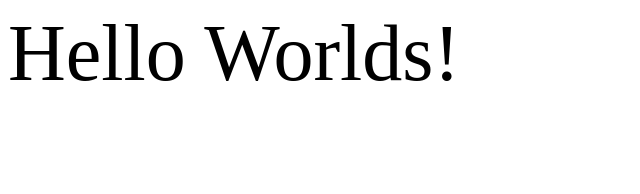
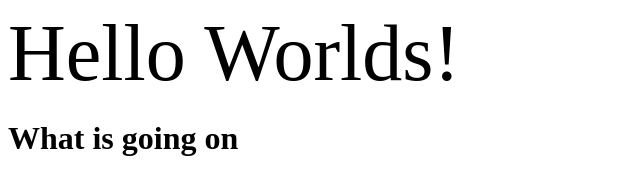
Before and after one commit to alexwcarlson/free-can-nov1, a plain HTML site: page index.html in a window 1280 px wide. Shown: the whole page, without its empty margins (0-640 px from the left). Drawn offline with Linux system fonts and the light colour scheme.

Commit message:
added a h1

```diff
--- a/index.html
+++ b/index.html
@@ -6,5 +6,6 @@
 </head>
 <body>
 	<div style="font-size: 5em">Hello Worlds!</div>
+	<h1>What is going on</h1>
 </body>
 </html>
```
